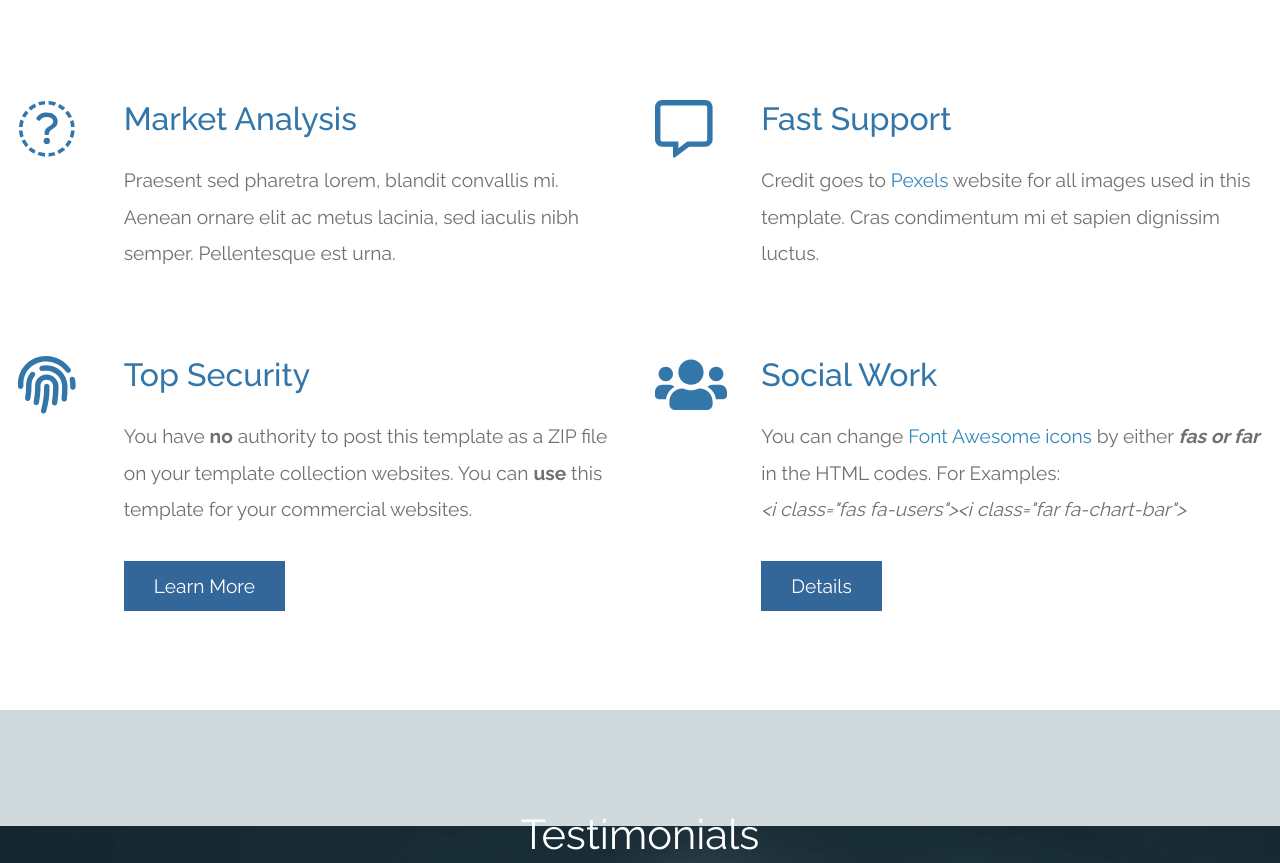
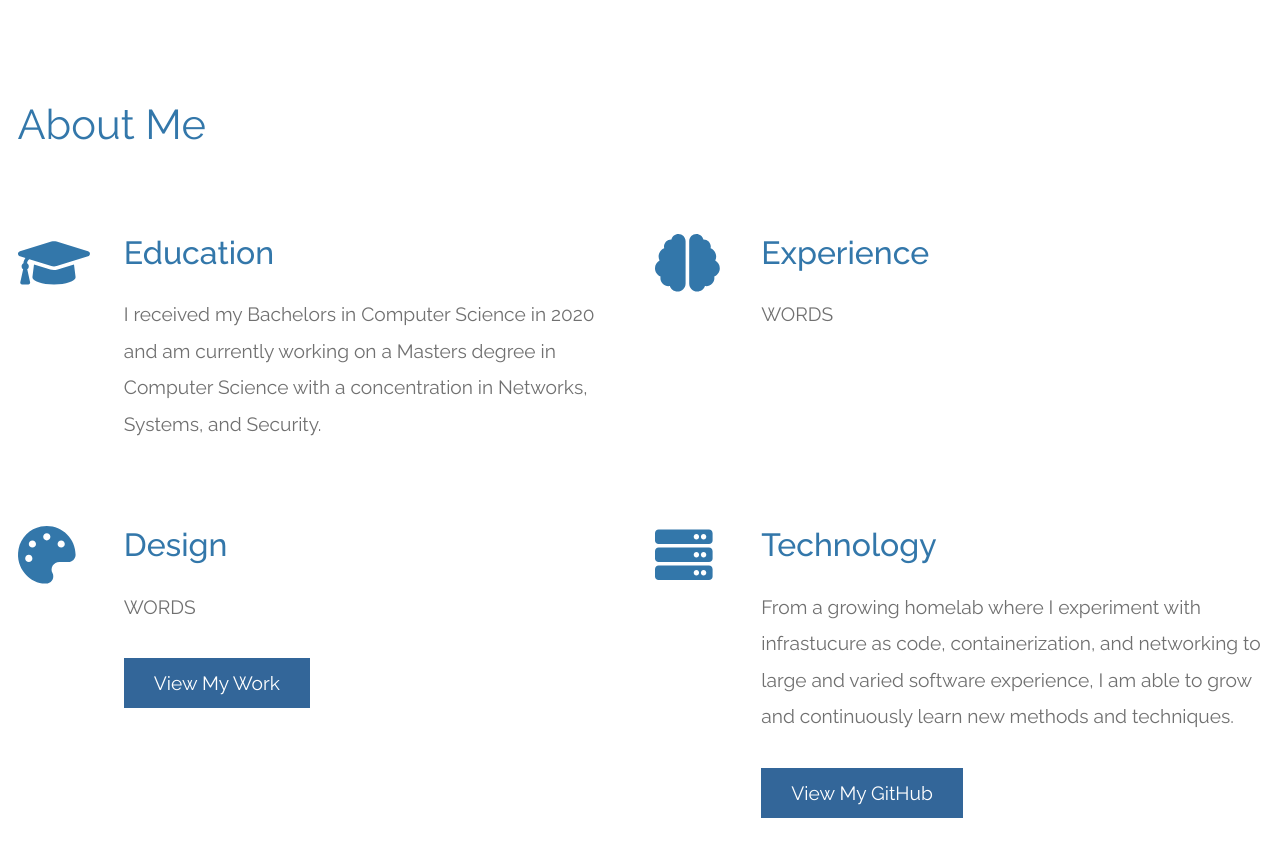
Before and after one commit to jhollowe/jhollowe.github.io, a plain HTML site: page index.html in a window 1280 px wide. Shown: the part 800-1663 px from the top of the page. Drawn offline with Linux system fonts and the light colour scheme.

Commit message:
About Me stubs

```diff
--- a/index.html
+++ b/index.html
@@ -24,9 +24,9 @@ https://www.tooplate.com/view/2117-infinite-loop
 
   <noscript>
     <!-- Just load all the styles if JS is disabled -->
-  <link rel="stylesheet" href="resources/slick/slick.css">
-  <link rel="stylesheet" href="resources/slick/slick-theme.css">
-  <link rel="stylesheet" href="resources/magnific-popup/magnific-popup.css">
+    <link rel="stylesheet" href="resources/slick/slick.css">
+    <link rel="stylesheet" href="resources/slick/slick-theme.css">
+    <link rel="stylesheet" href="resources/magnific-popup/magnific-popup.css">
   </noscript>
 
 
@@ -96,27 +96,37 @@ https://www.tooplate.com/view/2117-infinite-loop
 
     <div class="container">
 
+      <!-- zeroth row -->
+      <div class="row tm-content-box">
+        <div class="col-lg-12 col-xl-12">
+          <div class="tm-intro-text-container">
+            <h2 class="tm-text-primary mb-4 tm-section-title">About Me</h2>
+          </div>
+        </div>
+      </div><!-- zeroth row -->
+
       <div class="row tm-content-box">
         <!-- first row -->
         <div class="col-lg-1">
-          <i class="far fa-3x fa-graduation-cap text-center tm-icon"></i>
+          <i class="fas fa-3x fa-graduation-cap text-center tm-icon"></i>
         </div>
         <div class="col-lg-5">
           <div class="tm-intro-text-container">
-            <h2 class="tm-text-primary mb-4">Market Analysis</h2>
+            <h2 class="tm-text-primary mb-4">Education</h2>
             <p class="mb-4 tm-intro-text">
-              Praesent sed pharetra lorem, blandit convallis mi. Aenean ornare elit ac metus lacinia, sed iaculis nibh semper. Pellentesque est urna.</p>
+              I received my Bachelors in Computer Science in 2020 and am currently working on a Masters degree in Computer Science with a concentration in Networks, Systems, and Security.
+            </p>
           </div>
         </div>
 
         <div class="col-lg-1">
-          <i class="far fa-3x fa-comment-alt text-center tm-icon"></i>
+          <i class="fas fa-3x fa-brain text-center tm-icon"></i>
         </div>
         <div class="col-lg-5">
           <div class="tm-intro-text-container">
-            <h2 class="tm-text-primary mb-4">Fast Support</h2>
+            <h2 class="tm-text-primary mb-4">Experience</h2>
             <p class="mb-4 tm-intro-text">
-              Credit goes to <a rel="nofollow" href="https://www.pexels.com">Pexels</a> website for all images used in this template. Cras condimentum mi et sapien dignissim luctus.</p>
+              WORDS</p>
           </div>
         </div>
 
@@ -125,34 +135,32 @@ https://www.tooplate.com/view/2117-infinite-loop
       <div class="row tm-content-box">
         <!-- second row -->
         <div class="col-lg-1">
-          <i class="fas fa-3x fa-fingerprint text-center tm-icon"></i>
+          <i class="fas fa-3x fa-palette text-center tm-icon"></i>
         </div>
         <div class="col-lg-5">
           <div class="tm-intro-text-container">
-            <h2 class="tm-text-primary mb-4">Top Security</h2>
+            <h2 class="tm-text-primary mb-4">Design</h2>
             <p class="mb-4 tm-intro-text">
-              You have <strong>no</strong> authority to post this template as a ZIP file on your template collection websites. You can <strong>use</strong> this template for your commercial websites.
+              WORDS
             </p>
 
             <div class="tm-continue">
-              <a href="#testimonials" class="tm-intro-text tm-btn-primary">Learn More</a>
+              <a href="#gallery" class="tm-intro-text tm-btn-primary">View My Work</a>
             </div>
           </div>
         </div>
 
         <div class="col-lg-1">
-          <i class="fas fa-3x fa-users text-center tm-icon"></i>
+          <i class="fas fa-3x fa-server text-center tm-icon"></i>
         </div>
         <div class="col-lg-5">
           <div class="tm-intro-text-container">
-            <h2 class="tm-text-primary mb-4">Social Work</h2>
+            <h2 class="tm-text-primary mb-4">Technology</h2>
             <p class="mb-4 tm-intro-text">
-              You can change <a href="https://fontawesome.com/icons?d=gallery">Font Awesome icons</a> by either <b><em>fas or far</em></b> in the HTML codes. For Examples:<br>
-              <em>&lt;i class=&quot;fas fa-users&quot;&gt;&lt;i class=&quot;far fa-chart-bar&quot;&gt;</em>
-            </p>
-
+              From a growing homelab where I experiment with infrastucure as code, containerization, and networking to large and varied software experience, I am able to grow and continuously learn
+              new methods and techniques.</p>
             <div class="tm-continue">
-              <a href="#testimonials" class="tm-intro-text tm-btn-primary">Details</a>
+              <a href="https://github.com/jhollowe" target="_blank" class="tm-intro-text tm-btn-primary">View My GitHub</a>
             </div>
           </div>
         </div>
```
